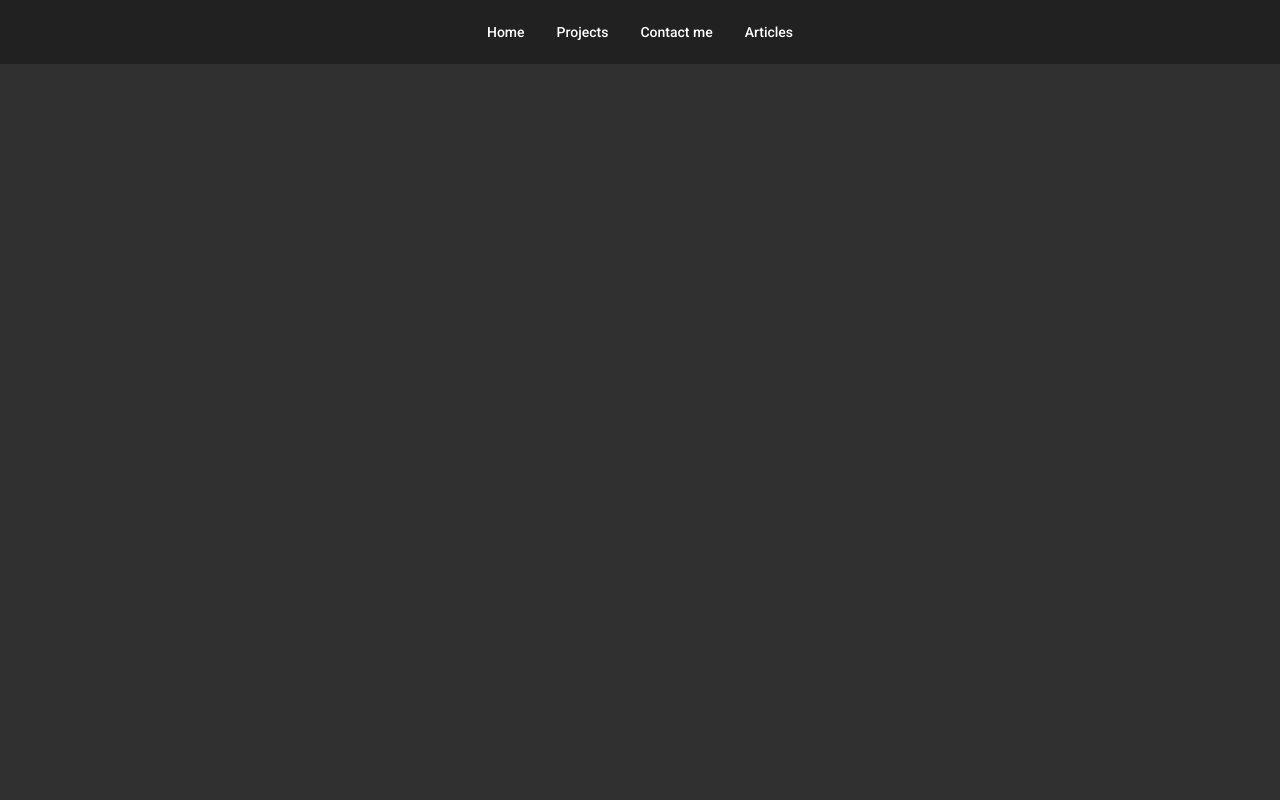
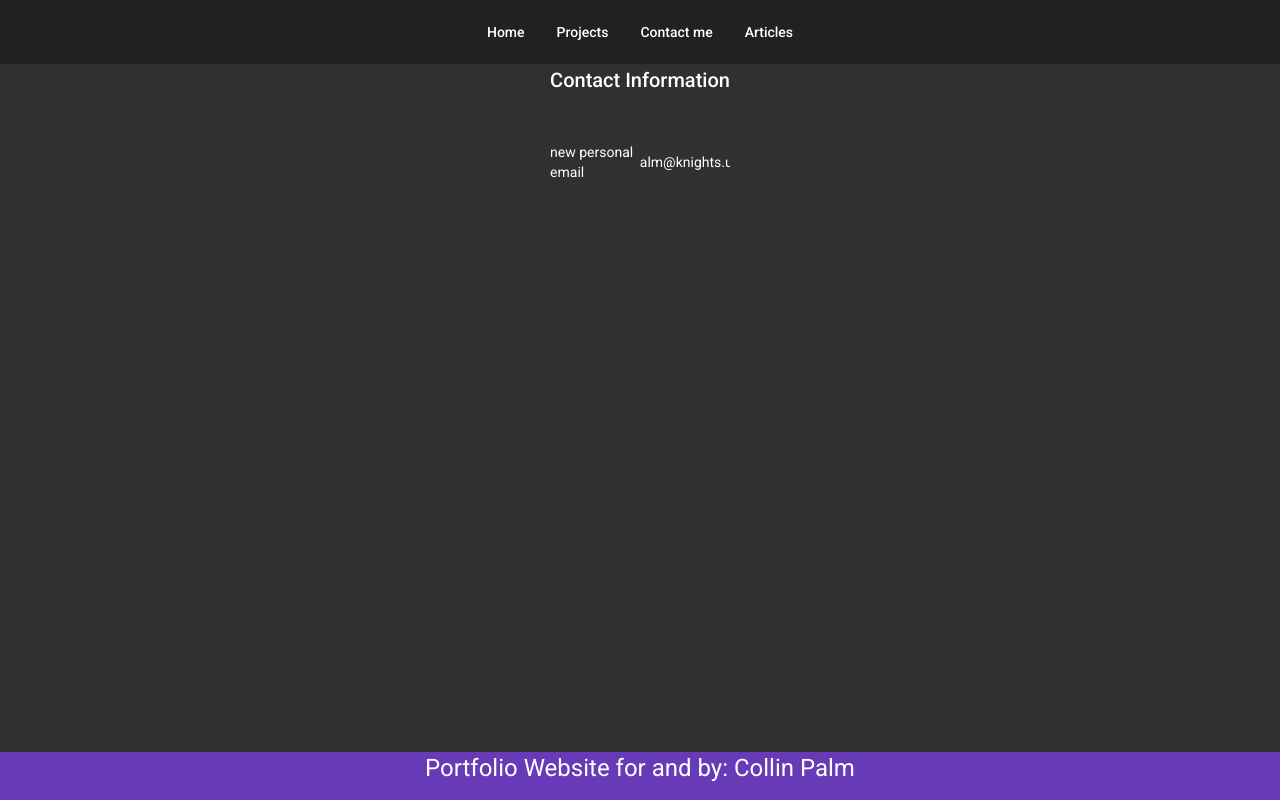
Before and after one commit to Collinpalm/resumeSite, an Angular app in the folder resumeSite/: page /contact-me in a window 1280 px wide. Built offline with nearby package versions, Linux system fonts and the light colour scheme.

Commit message:
changes...changes

```diff
--- a/resumeSite/src/app/app.component.html
+++ b/resumeSite/src/app/app.component.html
@@ -1,3 +1,4 @@
 <app-shell>
 <router-outlet></router-outlet>
+
 </app-shell>
--- a/resumeSite/src/app/contact-me/contact-me.component.html
+++ b/resumeSite/src/app/contact-me/contact-me.component.html
@@ -1,10 +1,19 @@
 <body>
     <section>
         <div>
-
+            <h2>Contact Information</h2>
+            <mat-grid-list cols="2" rowHeight="100px" width=40%>
+                <mat-grid-tile
+                    *ngFor="let tile of tiles"
+                    [colspan]="tile.cols"
+                    [rowspan]="tile.rows"
+                    width = span>
+                  {{tile.text}}
+                </mat-grid-tile>
+              </mat-grid-list>
         </div>
     </section>
-    <section>
-
+    <section class="footer">
+        <h1>Portfolio Website for and by: Collin Palm</h1>
     </section>
 </body>
--- a/resumeSite/src/app/contact-me/contact-me.component.scss
+++ b/resumeSite/src/app/contact-me/contact-me.component.scss
@@ -0,0 +1,17 @@
+section {
+    position: relative;
+    display: flex;
+    flex-direction: column;
+    align-items: center;
+    height: fit-content;
+}
+
+.footer {
+    position: fixed;
+    left: 0;
+    bottom: 0;
+    width: 100%;
+    background-color: #673AB7;
+    color: white;
+    text-align: center;
+  }
--- a/resumeSite/src/app/contact-me/contact-me.component.ts
+++ b/resumeSite/src/app/contact-me/contact-me.component.ts
@@ -1,5 +1,11 @@
 import { Component, OnInit } from '@angular/core';
 import { SharedModule } from '../shared/shared.module';
+
+export interface Tile {
+  cols: number;
+  rows: number;
+  text: string;
+}
 
 @Component({
   selector: 'app-contact-me',
@@ -12,5 +18,8 @@ export class ContactMeComponent implements OnInit {
 
   ngOnInit(): void {
   }
-
+  tiles: Tile[] = [
+    {text: 'new personal email', cols: 1, rows: 1},
+    {text: 'collinpalm@knights.ucf.edu', cols: 1, rows: 1},
+  ];
 }
--- a/resumeSite/src/app/shared/shell/shell.component.html
+++ b/resumeSite/src/app/shared/shell/shell.component.html
@@ -45,5 +45,8 @@
     <!-- TRANSCLUSION -->
     <ng-content></ng-content>
 
+
+
+
   </mat-sidenav-content>
 </mat-sidenav-container>
```
Also changed, not shown: resumeSite/src/app/shared/shell/shell.component.scss (line endings or trailing spaces).
